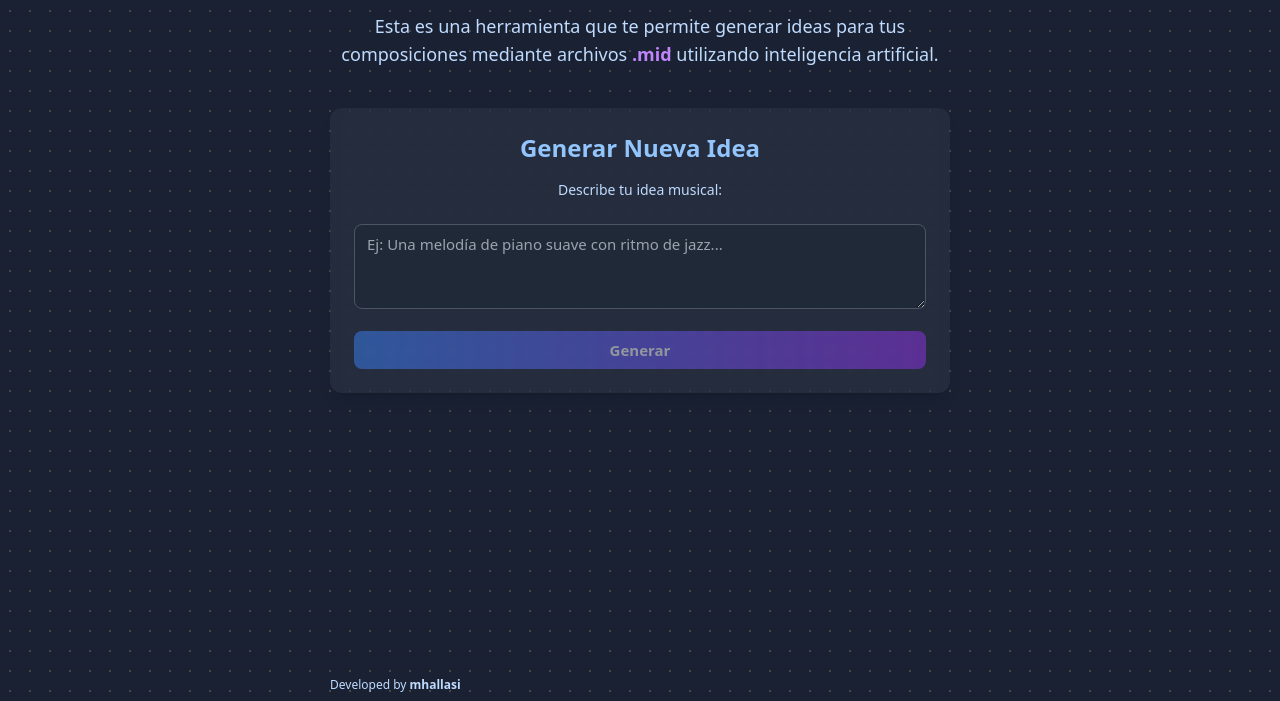
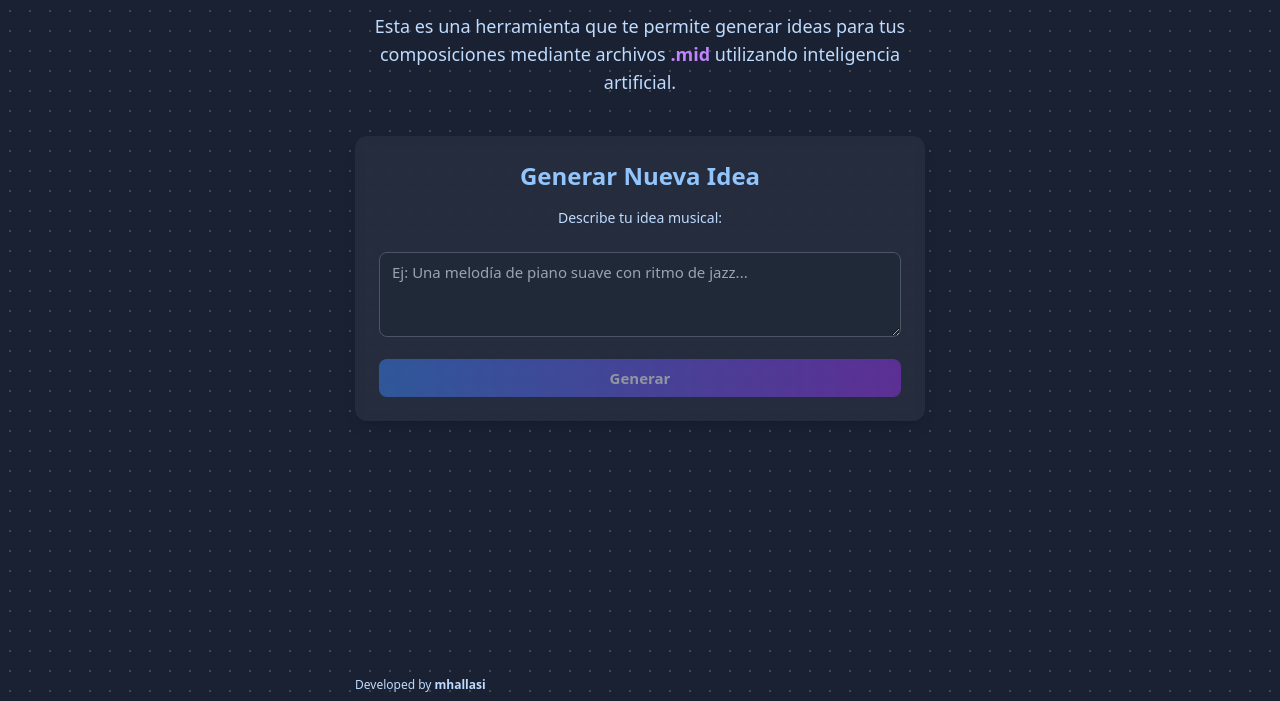
Before and after one commit to flendoh/OutMidi, an Astro site: page / in a window 1280 px wide. Shown: the part 99-800 px from the top of the page. Built offline with nearby package versions, Linux system fonts and the light colour scheme; Astro itself is replaced by a stand-in of ours.

Commit message:
chore: Adjust max-width in Layout component to 650px

```diff
--- a/src/layouts/Layout.astro
+++ b/src/layouts/Layout.astro
@@ -32,7 +32,7 @@ const {title} = Astro.props;
         font-size: 15px;
 		padding: 40px;
         text-align: center;
-        max-width: 700px; /* Ajusta este valor según tus necesidades */
+        max-width: 650px; /* Ajusta este valor según tus necesidades */
         margin: 0 auto; /* Centra el contenedor horizontalmente */
     }
 </style>
```
